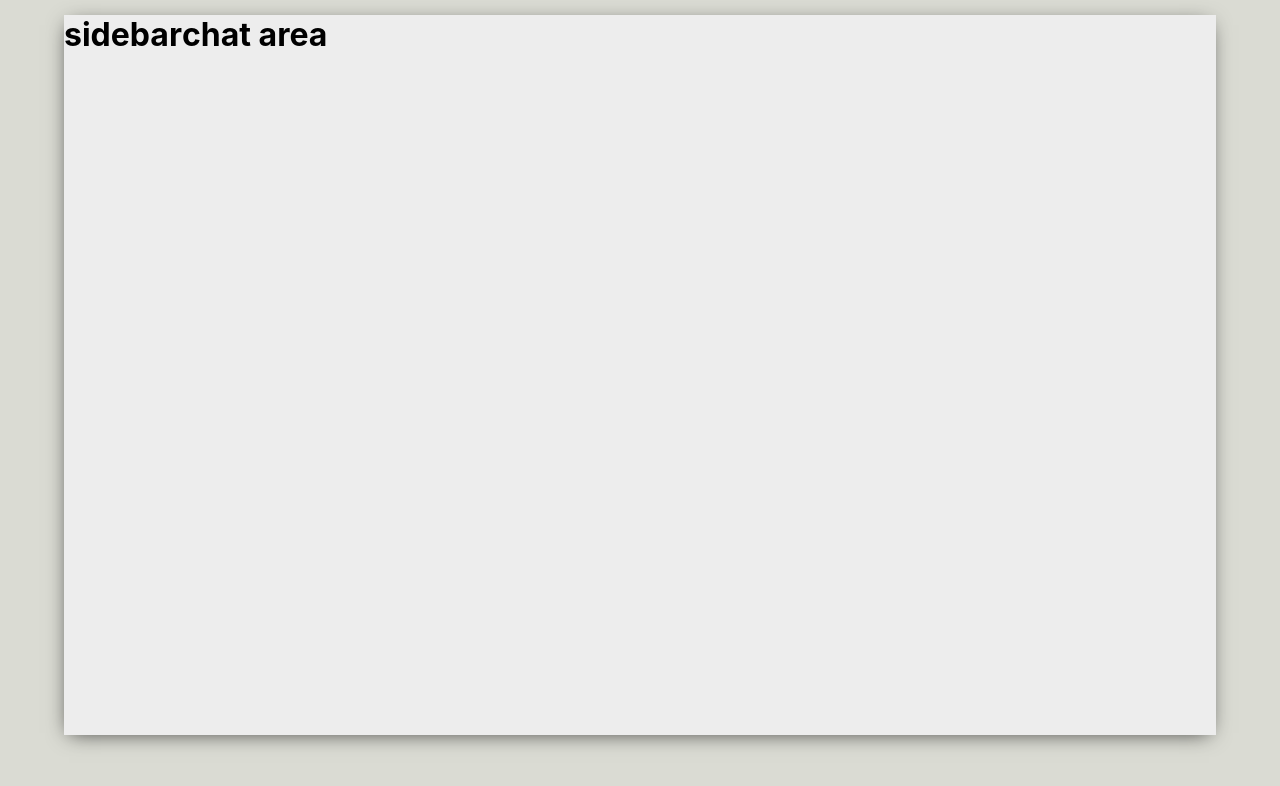
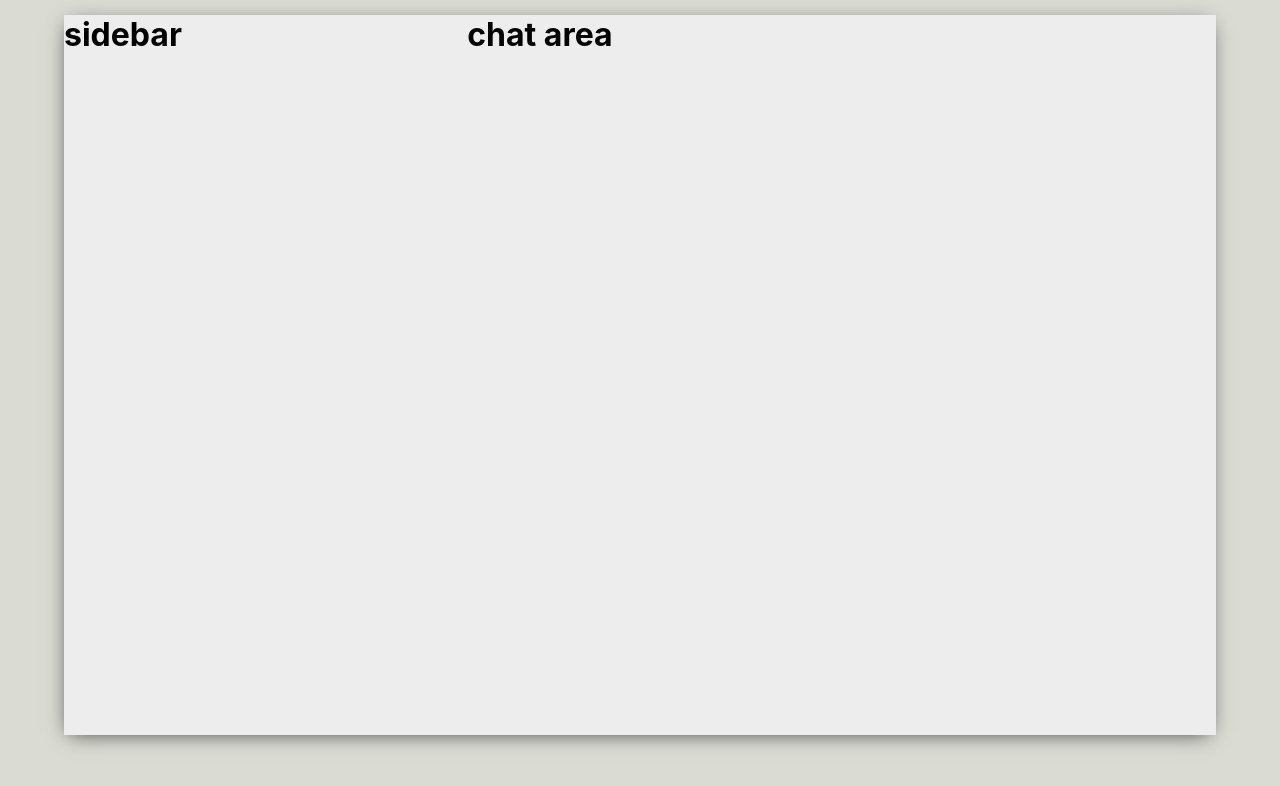
Before and after one commit to Arman-Arzoo/whatapp, a React (Create React App) app in the folder whatapp-mern/: page / in a window 1280 px wide. Shown: the top 786 px of the page. Built offline with nearby package versions, Linux system fonts and the light colour scheme.

Commit message:
style and layout for side bar and chat area

```diff
--- a/whatapp-mern/src/components/Chat.js
+++ b/whatapp-mern/src/components/Chat.js
@@ -1,8 +1,9 @@
 import React from "react";
+import "./chat.css";
 
 export const Chat = () => {
   return (
-    <div>
+    <div className="chat">
       <h1>chat area</h1>
     </div>
   );
--- a/whatapp-mern/src/components/Sidebar.js
+++ b/whatapp-mern/src/components/Sidebar.js
@@ -1,8 +1,9 @@
 import React from "react";
+import "./sidebar.css";
 
 export const Sidebar = () => {
   return (
-    <div>
+    <div className="sidebar">
       <h1>sidebar</h1>
     </div>
   );
--- /dev/null
+++ b/whatapp-mern/src/components/chat.css
@@ -0,0 +1,5 @@
+.chat {
+  display: flex;
+  flex-direction: column;
+  flex: 0.65;
+}
--- /dev/null
+++ b/whatapp-mern/src/components/sidebar.css
@@ -0,0 +1,5 @@
+.sidebar {
+  display: flex;
+  flex-direction: row;
+  flex: 0.35;
+}
```
